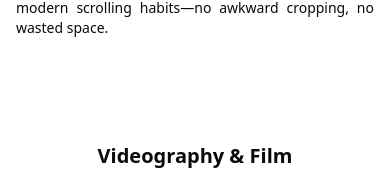
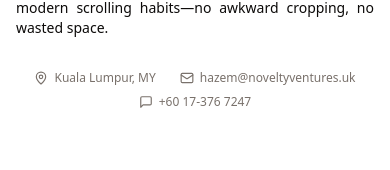
Before and after one commit to ShadowLevi-ops/hazem-portfolio, a Next.js app: page / in a window 390 px wide. Shown: the part 290-460 px from the top of the page. Built offline with nearby package versions, Linux system fonts and the light colour scheme.

Commit message:
Add contact row below subtitle with responsive design

```diff
--- a/src/app/page.tsx
+++ b/src/app/page.tsx
@@ -101,6 +101,32 @@ export default function Home() {
         <p className="text-sm md:text-base font-medium max-w-3xl mx-auto mb-8 md:mb-10 text-justify">
           I create attention-grabbing 5-second videos optimized for today&apos;s vertical viewing experience. My commercial work spans global locations from Paris to Bali, delivering professional vertical content that maximizes engagement on Instagram and social platforms. Whether capturing scenic landscapes or high-energy music events, my vertical-first approach ensures your brand message fits perfectly into modern scrolling habits—no awkward cropping, no wasted space.
         </p>
+        <div className="flex flex-wrap justify-center items-center gap-x-6 gap-y-2 text-xs md:text-sm text-muted-foreground">
+          <div className="flex items-center gap-1.5">
+            <MapPin className="h-3.5 w-3.5" />
+            <span>Kuala Lumpur, MY</span>
+          </div>
+          <div className="flex items-center gap-1.5">
+            <Mail className="h-3.5 w-3.5" />
+            <a
+              href="mailto:hazem@noveltyventures.uk"
+              className="hover:text-primary transition-colors"
+            >
+              hazem@noveltyventures.uk
+            </a>
+          </div>
+          <div className="flex items-center gap-1.5">
+            <MessageSquare className="h-3.5 w-3.5" />
+            <a
+              href="https://wa.me/0173767247"
+              target="_blank"
+              rel="noopener noreferrer"
+              className="hover:text-primary transition-colors"
+            >
+              +60 17-376 7247
+            </a>
+          </div>
+        </div>
       </section>
 
       <section id="videography" className="container mx-auto pt-6 md:pt-10 pb-8 md:pb-12 px-4 md:px-10">
```
